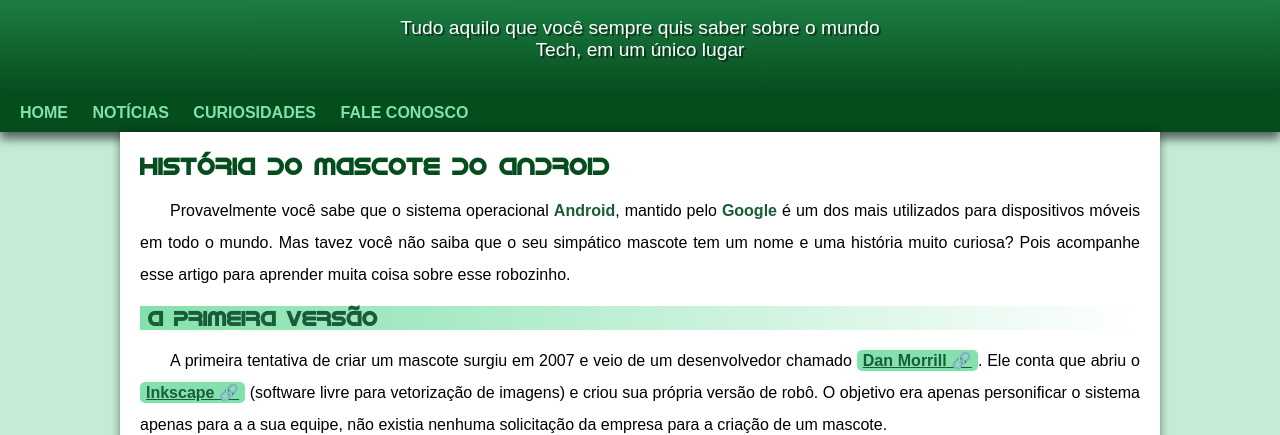
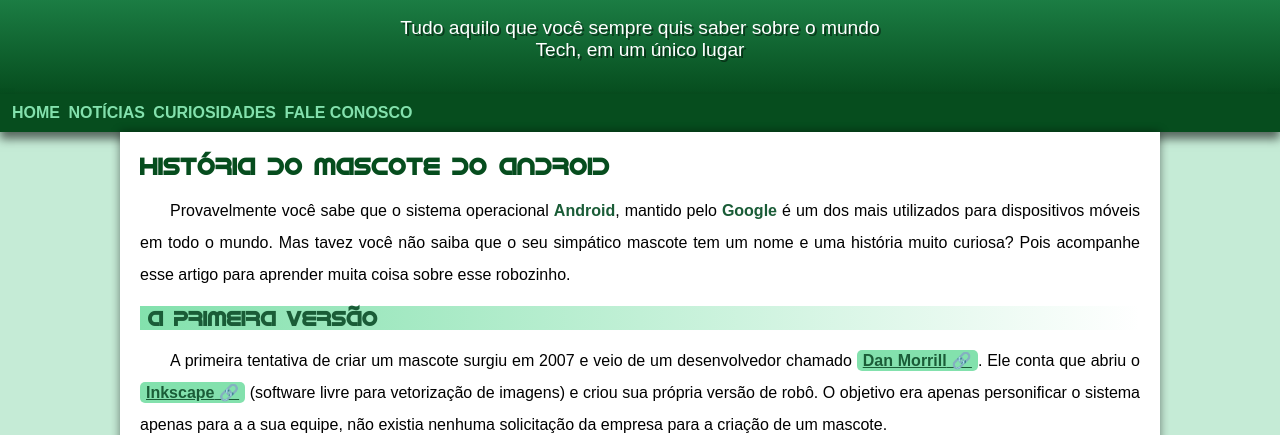
Before and after one commit to matheusmanson/projeto-android, a plain HTML site: page index.html in a window 1280 px wide. Shown: the part 86-521 px from the top of the page. Drawn offline with Linux system fonts and the light colour scheme.

Commit message:
Problema de padding

```diff
--- a/estilo/style.css
+++ b/estilo/style.css
@@ -78,10 +78,10 @@ nav {
 
 nav > a {
     color: var(--color1);
-    padding: 10px;
+    padding: 2px;
     text-decoration: none;
     font-weight: bold;
-    border-radius: 5px;
+    border-radius: 2px;
     transition-duration: .5s;
 }
 
```
